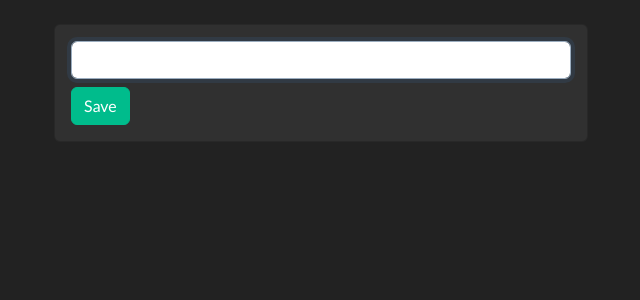
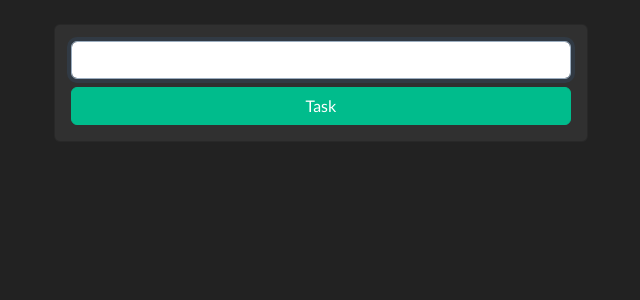
Before and after one commit to pab-mchn/task-aplication, a React (Create React App) app in the folder react-task-app/: page / in a window 1280 px wide. Shown: the top 300 px of the page, without its empty margins (319-959 px from the left). Built offline with nearby package versions, Linux system fonts and the light colour scheme.

Commit message:
new buttom in the task

```diff
--- a/react-task-app/src/App.tsx
+++ b/react-task-app/src/App.tsx
@@ -56,7 +56,9 @@ function App(): JSX.Element {
                   className="form-control"
                   ref={taskInput}
                   autoFocus />
-                <button className="btn btn-success btn-block mt-2">Save</button>
+                <div className="d-grid gap-2">
+                <button className="btn btn-success btn-block mt-2">Task</button>
+                </div>
               </form>
             </div>
           </div>
```
